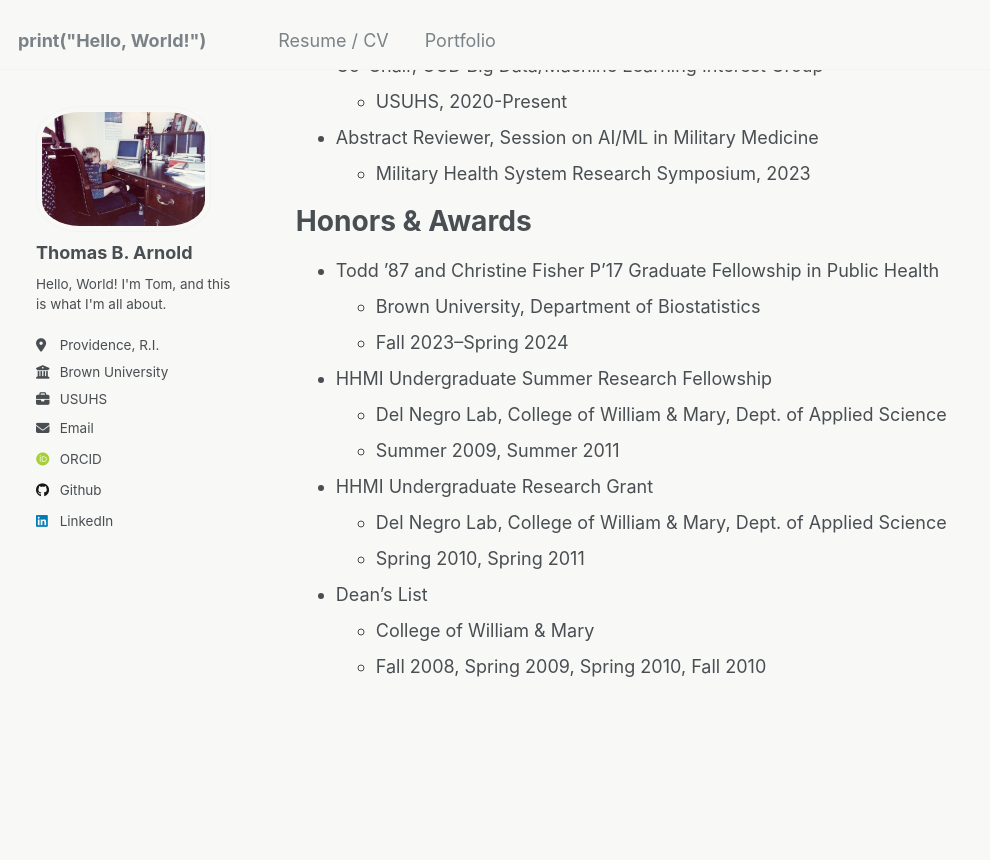
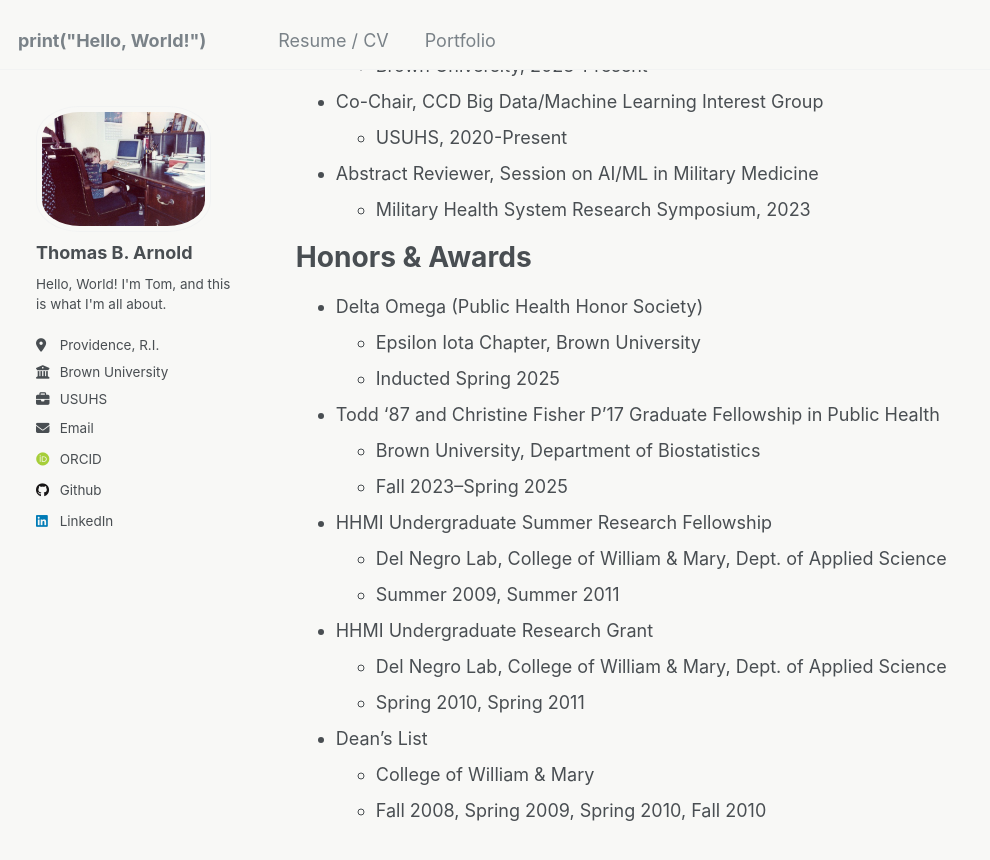
Before and after one commit to tomrannosaurus/tomrannosaurus.github.io, a Jekyll site: the page built from _pages/about.md, in a window 1280 px wide and 900 px high, scrolled down 5821 px. Shown: the top 860 px of the window, without its empty margins (0-990 px from the left). Built offline with Jekyll 4.4.1, drawn with Linux system fonts in a browser that asks for light colours; some web fonts are replaced; some of the changed text lies outside the part shown.

Commit message:
update about page
add Ph.D. in Data Science at Worcester Polytechnic Institute (2025–Present), adjust Sc.M. and add Delta Omega honor society details

```diff
--- a/_pages/about.md
+++ b/_pages/about.md
@@ -13,7 +13,8 @@ redirect_from:
 
 Education
 ======
-* Sc.M. in Biostatistics, Brown University, 2025 (expected)
+* Ph.D. in Data Science, Worcester Polytechnic Institute, 2025–Present
+* Sc.M. in Biostatistics, Brown University, 2025
 * B.A. in Economics; Program in Pre-Medicine/Pre-Medical Studies, College of William & Mary, 2012
 
 Current Employment
@@ -145,9 +146,13 @@ Educational Activities
 
 Honors & Awards
 ======
-* Todd ’87 and Christine Fisher P’17 Graduate Fellowship in Public Health
+* Delta Omega (Public Health Honor Society)
+  * Epsilon Iota Chapter, Brown University
+  * Inducted Spring 2025
+
+* Todd ‘87 and Christine Fisher P’17 Graduate Fellowship in Public Health
   * Brown University, Department of Biostatistics
-  * Fall 2023–Spring 2024
+  * Fall 2023–Spring 2025
 
 * HHMI Undergraduate Summer Research Fellowship
   * Del Negro Lab, College of William & Mary, Dept. of Applied Science
```
Also changed, not shown: 1 other file.
